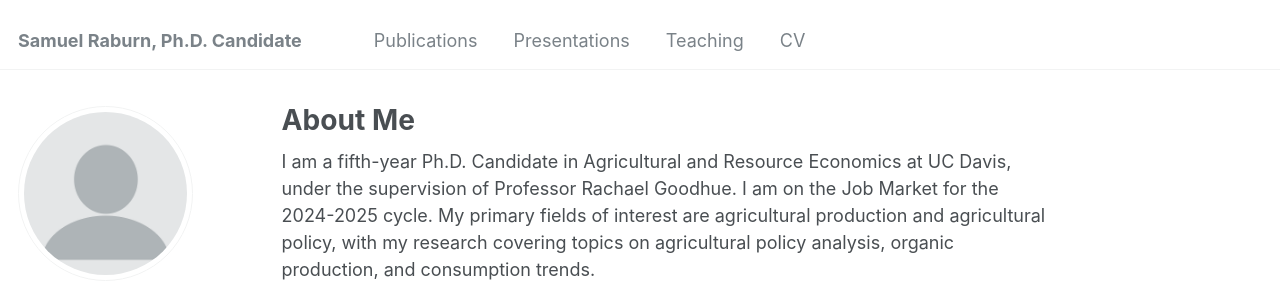
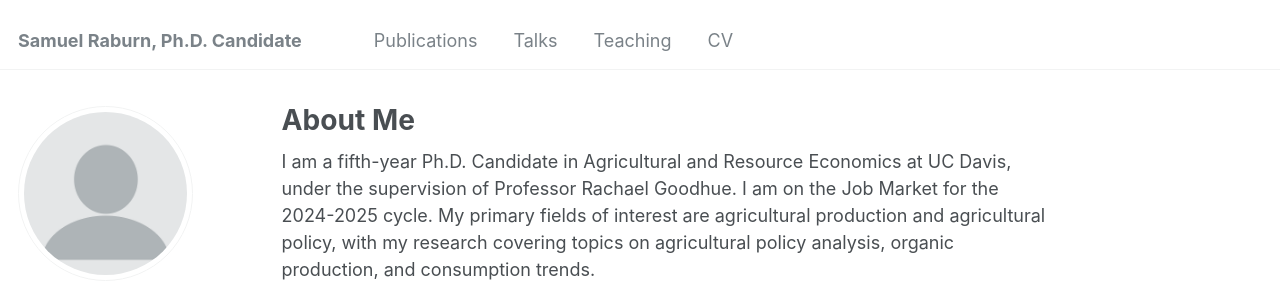
Before and after one commit to sraburn/sraburn.github.io, a Jekyll site: the page built from _pages/about.md, in a window 1280 px wide. Shown: the top 282 px of the page. Built offline with Jekyll 4.4.1, drawn with Linux system fonts in a browser that asks for light colours; some web fonts are replaced.

Commit message:
Update navigation.yml

```diff
--- a/_data/navigation.yml
+++ b/_data/navigation.yml
@@ -8,7 +8,7 @@ main:
   - title: "Publications"
     url: /publications/
 
-  - title: "Presentations"
+  - title: "Talks"
     url: /talks/
 
   - title: "Teaching"
```
